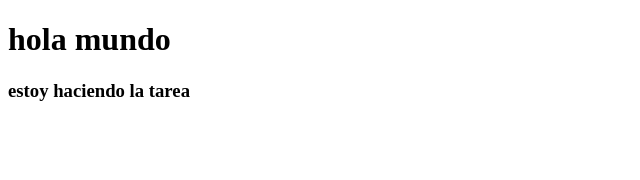
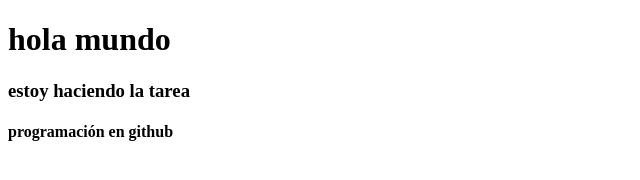
Before and after one commit to pat148o/prueba3github, a plain HTML site: page index.html in a window 1280 px wide. Shown: the whole page, without its empty margins (0-640 px from the left). Drawn offline with Linux system fonts and the light colour scheme.

Commit message:
agregue tilde

```diff
--- a/index.html
+++ b/index.html
@@ -8,5 +8,6 @@
 <body>
     <h1>hola mundo</h1>
     <h3>estoy haciendo la tarea</h3>
+    <h4>programación en github</h4>
 </body>
 </html>
```
